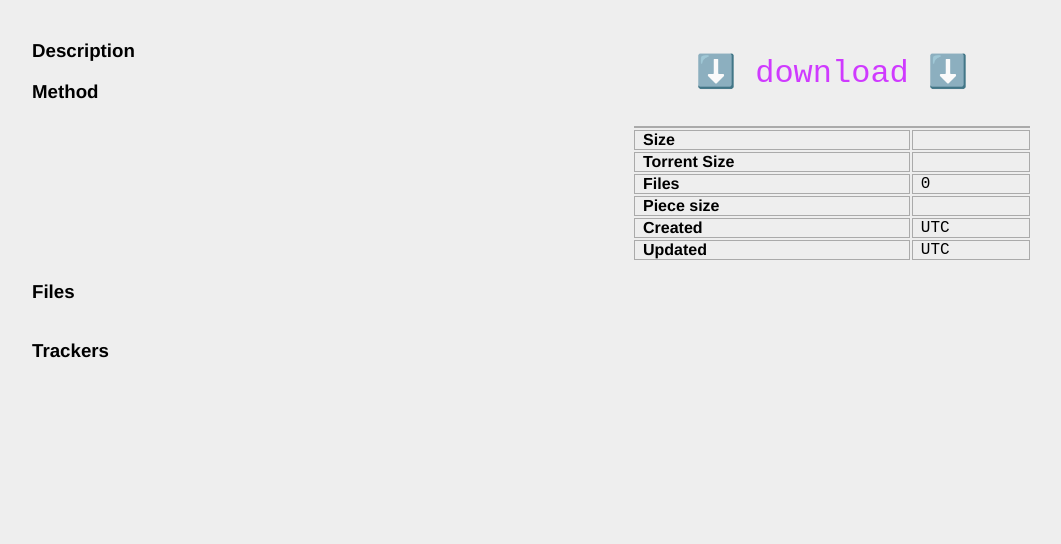
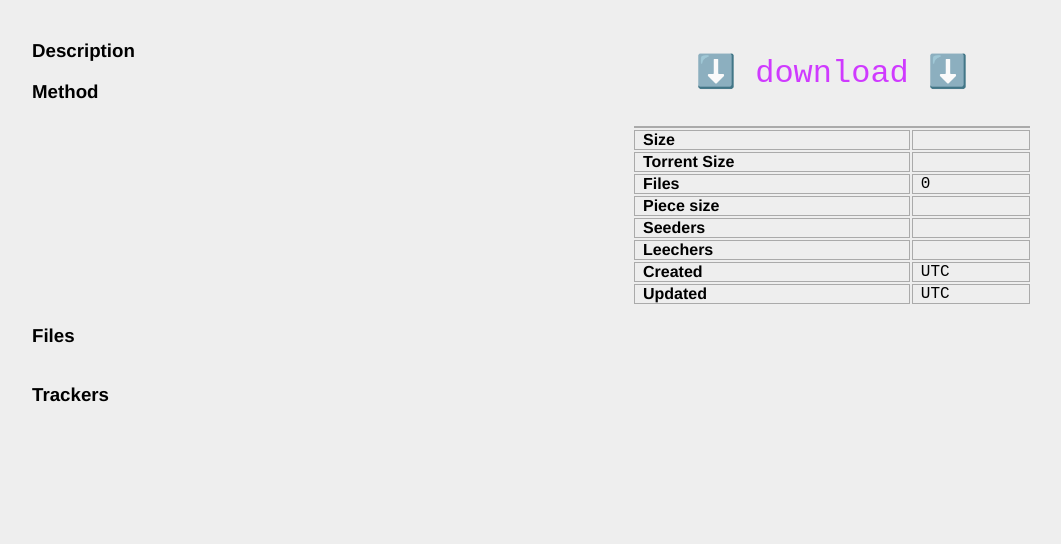
Before and after one commit to p2p-ld/sciop, a Python web app: template src/sciop/templates/pages/upload.html in a window 1280 px wide. Shown: the part 53-597 px from the top of the page, without its empty margins (108-1169 px from the left). Run offline with Jinja, Linux system fonts and the light colour scheme; the template is opened without the code that fills it, so the values that code supplies are empty.

Commit message:
Initial commit to add in seeders/leechers; exploratory and educational commit.

```diff
--- a/src/sciop/_version.py
+++ b/src/sciop/_version.py
@@ -1 +1 @@
-__version__ = "202502.14.16+761198c"
+__version__ = "202502.19.12+b874ec3"
--- a/src/sciop/templates/macros/upload.html
+++ b/src/sciop/templates/macros/upload.html
@@ -37,6 +37,14 @@
                 <tr>
                     <td class="infobox-key">Piece size</td>
                     <td class="infobox-value">{{ upload.torrent.human_piece_size }}</td>
+                </tr>
+                <tr>
+                    <td class="infobox-key">Seeders</td>
+                    <td class="infobox-value">{{ upload.get_seeders_count }}</td>
+                </tr>
+                <tr>
+                    <td class="infobox-key">Leechers</td>
+                    <td class="infobox-value">{{ upload.leechers }}</td>
                 </tr>
                 <tr>
                     <td class="infobox-key">Created</td>
```
Also changed, not shown: src/sciop/models/upload.py (+7 -0 lines), 1 other file.
